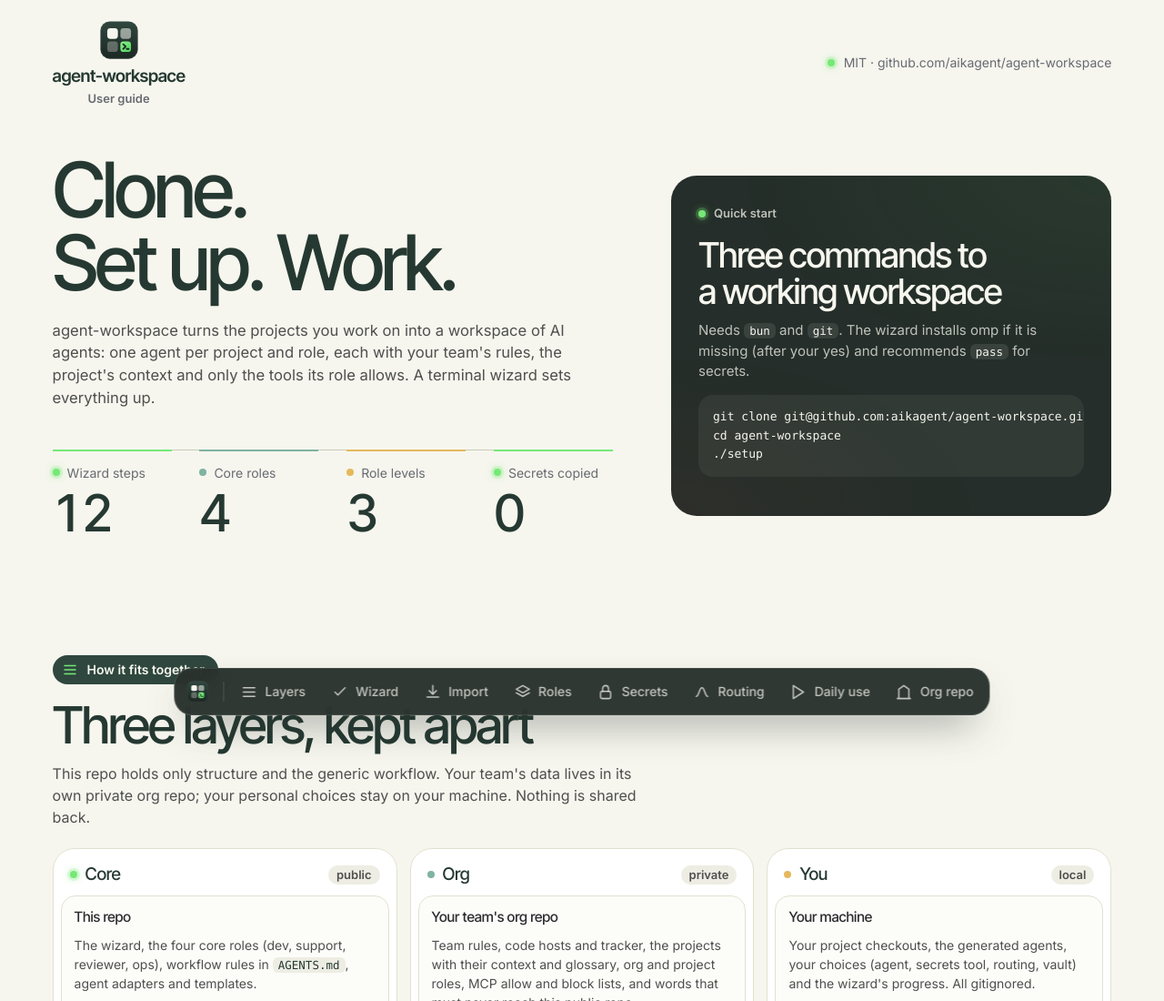
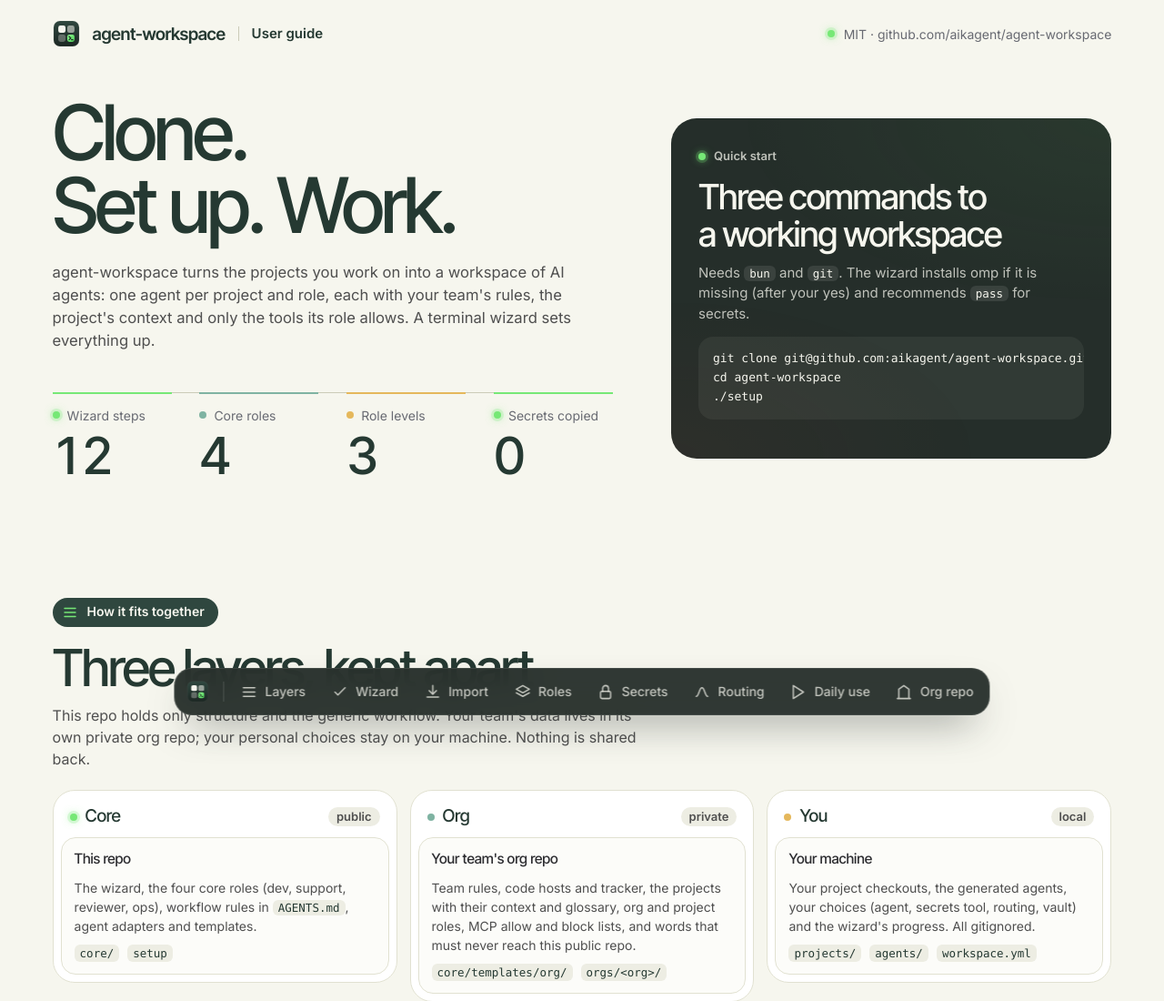
Before and after one commit to aikagent/agent-workspace, a website: page docs/index.html in a window 1280 px wide. Shown: the top 1100 px of the page at 91% size. Drawn offline with Linux system fonts and the light colour scheme.

Commit message:
Revert "docs: guide header with the logo above the name"
This reverts commit 1aa711998a67251bc0558347ec06fa3d300a3b92.

```diff
--- a/docs/index.html
+++ b/docs/index.html
@@ -224,10 +224,8 @@ footer .fnote{max-width:80ch;display:grid;gap:6px}
 </head>
 <body>
 <style>
-.brand{flex-direction:column;align-items:center;gap:8px}
-.brand .mark{width:44px;height:44px}
+.brand .mark{width:30px;height:30px}
 .brand .wordmark{font:600 19px/1 var(--display);letter-spacing:-.02em;color:var(--forest)}
-.brand .brand-sub{padding-left:0;border-left:0;font-size:13px;color:var(--ink-3)}
 .dock .dlogo svg{stroke:currentColor;fill:none;stroke-width:1.9}
 pre.term{margin-top:14px;padding:14px 16px;border-radius:16px;background:var(--forest-deep);color:var(--on-dark);font:500 13px/1.6 var(--mono);overflow-x:auto;white-space:pre}
 .row-api{display:block}
```
